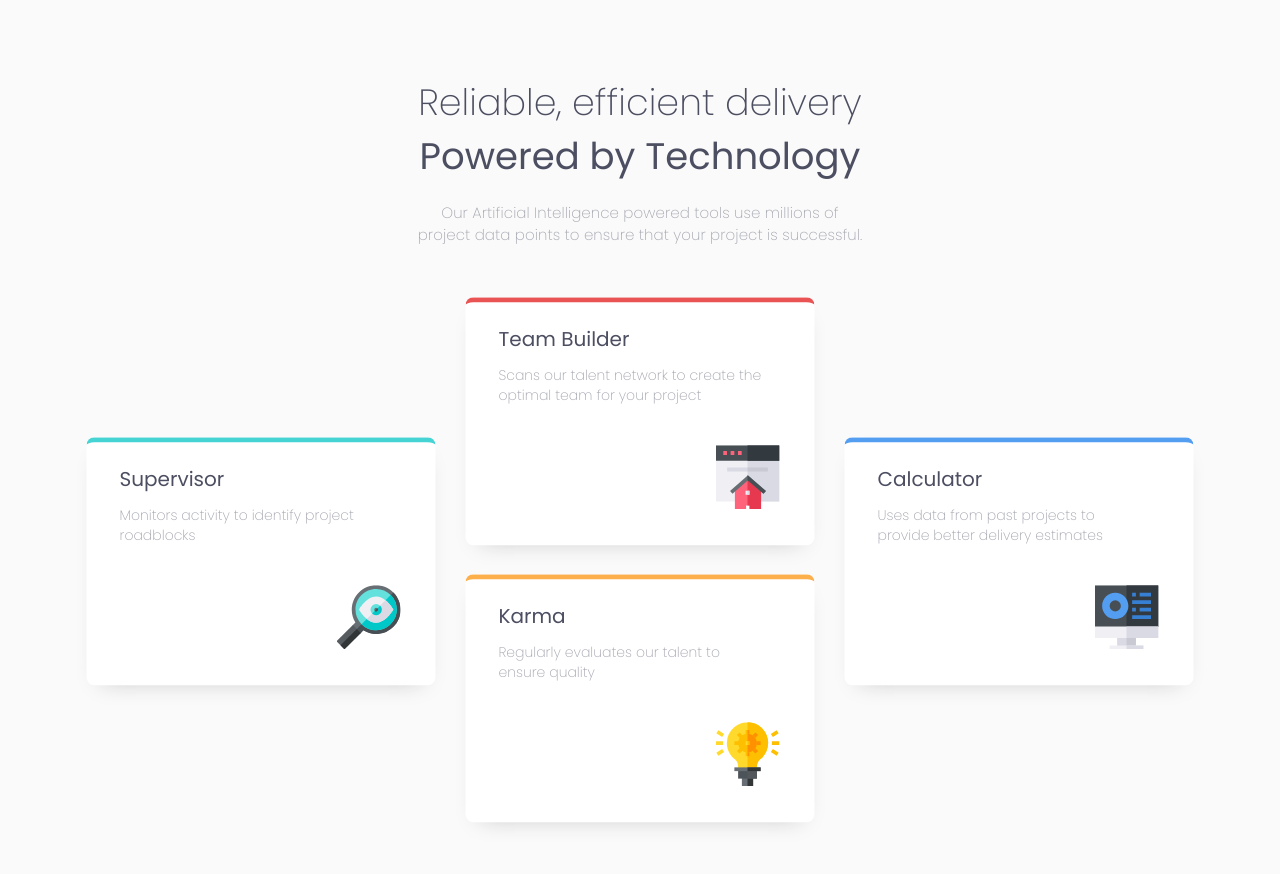
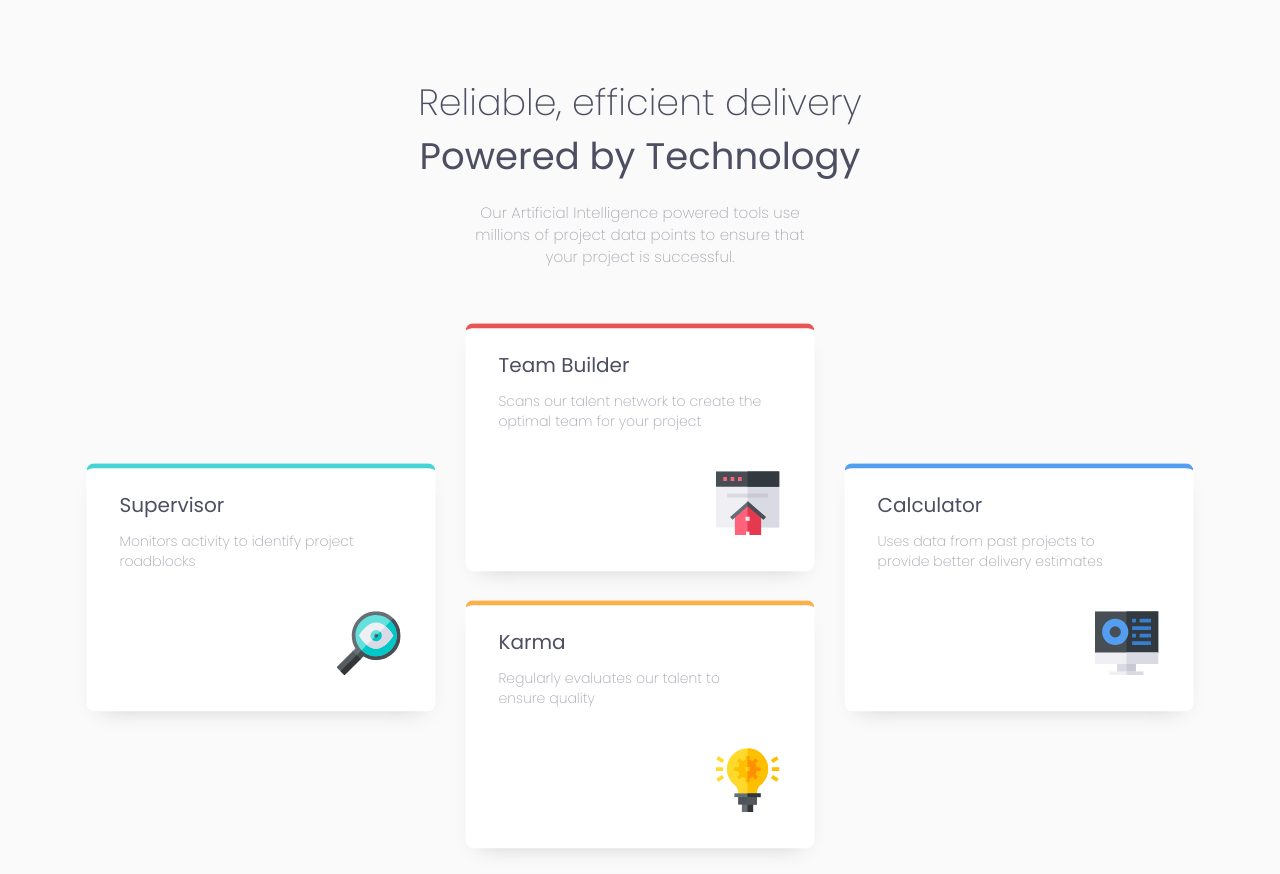
Before and after one commit to elenastagg/design-practice-four-card-feature, a website: page public/index.html in a window 1280 px wide. Before the commit the page ends 848 px from the top, so only its background shows below. Drawn offline with nearby package versions, Linux system fonts and the light colour scheme.

Commit message:
Adjusted desktop margin to fit zeit

```diff
--- a/public/index.css
+++ b/public/index.css
@@ -37,7 +37,6 @@ body {
 
 /*MAIN COMPONENT*/
 .component-container {
-  margin: auto;
   margin-bottom: 50px;
   display: grid;
   grid-template-columns: repeat(auto-fit, minmax(240px, 1fr));
@@ -95,6 +94,10 @@ body {
 
 /*DESKTOP VERSION*/
 @media (min-width: 1000px) {
+  .entire-component {
+    width: 80%;
+    margin: auto;
+  }
   /*HEADER*/
   .header-component {
     margin: 80px auto 60px auto;
@@ -124,9 +127,8 @@ body {
     grid-template-rows: auto auto auto auto auto;
     grid-column-gap: 30px;
     grid-row-gap: 26px;
-    margin-top: 14px;
     position: absolute;
-    top: 70%;
+    top: 75%;
     left: 50%;
     transform: translate(-50%, -50%);
   }
--- a/public/index.html
+++ b/public/index.html
@@ -20,6 +20,7 @@
     <title>Frontend Mentor | Four card feature div</title>
   </head>
   <body>
+    <div class="entire-component">
       <div class="header-component">
         <div class="lighter-heading">Reliable, efficient delivery</div>
         <div class="heavy-heading">Powered by Technology</div>
@@ -44,7 +45,8 @@
           <div class="box-content">
             <div class="subheading">Team Builder</div>
             <p class="box-text">
-            Scans our talent network to create the optimal team for your project
+              Scans our talent network to create the optimal team for your
+              project
             </p>
           </div>
           <div class="icon"><img src="./images/icon-team-builder.svg" /></div>
@@ -70,5 +72,6 @@
           <div class="icon"><img src="./images/icon-calculator.svg" /></div>
         </div>
       </div>
+    </div>
   </body>
 </html>
```
Lines whose indentation alone changed are shown as unchanged.
